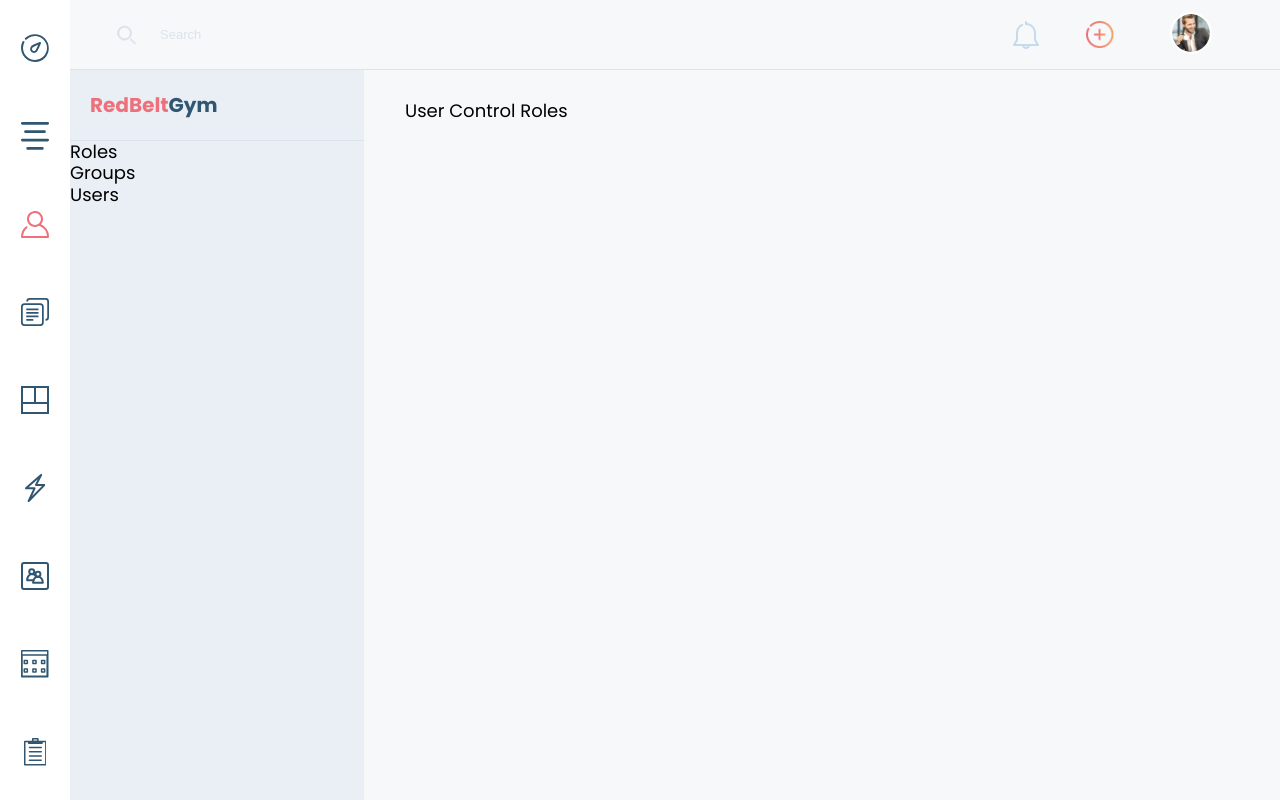
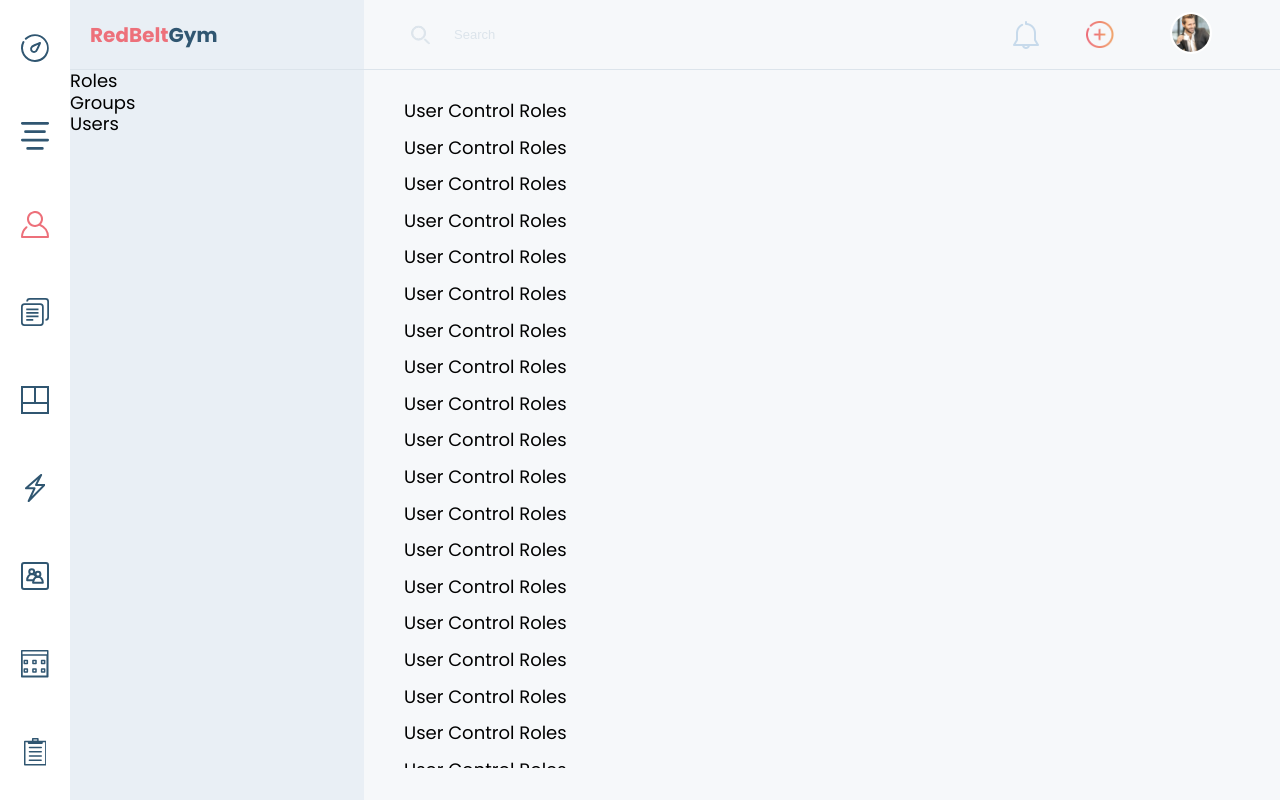
Before and after one commit to rajibkhan976/RBG-FE, a React (Create React App) app: page /user-controls/roles in a window 1280 px wide. Built offline with nearby package versions, Linux system fonts and the light colour scheme.

Commit message:
Front-end UI setup v1.0.4

```diff
--- a/src/App.css
+++ b/src/App.css
@@ -260,6 +260,7 @@ audio, video {
 .dashMain {
   flex: 1 1 auto;
   height: 100%;
+  position: relative;
 }
 
 .routeMenu a>svg {
@@ -397,7 +398,7 @@ audio, video {
 
 .logoSidebar {
   display: flex;
-  height: 70.5px;
+  height: 70px;
   align-items: center;
   border-bottom: 1px solid #DCE4EB;
   padding: 0 20px;
@@ -518,33 +519,39 @@ input:focus+.searchIco #search-ico .a {
 
 /* Dashboard Body */
 
-.dashboardView {
-  height: calc(100% - 70px);
-}
-
 .dashboardElComponent {
   margin-right: 0;
+  position: relative;
+  padding: 0 0 0 294px;
   height: 100%;
+}
+.dashInnerStructure {
+  overflow: hidden;
+  height: calc(100% - 70px);
+  padding: 30px 0 32px 40px;
+}
+.dashInnerUI {
+  padding-right: 46px;
   overflow: auto;
-  padding: 30px 50px 32px 335px;
-  position: relative;
+  height: 100%;
 }
-.dashboardElComponent::-webkit-scrollbar {
+.dashInnerUI::-webkit-scrollbar {
   width: 4px;
 }
 
-.dashboardElComponent::-webkit-scrollbar-track {
-  background-color: #F1A668;
+.dashInnerUI::-webkit-scrollbar-track {
+  background-color: #DCE4EB;
 }
 
-.dashboardElComponent::-webkit-scrollbar-thumb {
-  background-color: #DCE4EB;
+.dashInnerUI::-webkit-scrollbar-thumb {
+  background-color: #F1A668;
 }
 .menuDetails {
   position: absolute;
   top: 0;
   left: 0;
   bottom: 0;
+  z-index: 2;
 }
 
 
--- a/src/dashboard/DashboardRouting.js
+++ b/src/dashboard/DashboardRouting.js
@@ -1,17 +1,18 @@
 import { useEffect, useState } from "react";
 import { Route, Switch, Redirect } from "react-router-dom";
+
 import UserControls from "./userControls";
 import Automation from "./automation";
 import ContactsComponent from "./contacts";
 
 const DashboardRouting = (props) => {
-  let [linkHovered, setLinkHovered] = useState('/user-controls');
+  let [linkHovered, setLinkHovered] = useState("/user-controls");
   useEffect(() => {
     setLinkHovered(props.hoveredLink);
   });
 
   return (
-    <div className="dashboardView">
+    <>
       <Switch>
         <Redirect exact from="/" to="/user-controls" />
         <Route path="/user-controls">
@@ -24,7 +25,7 @@ const DashboardRouting = (props) => {
           <ContactsComponent linkHovered={linkHovered} />
         </Route>
       </Switch>
-    </div>
+    </>
   );
 };
 
--- a/src/dashboard/automation/index.js
+++ b/src/dashboard/automation/index.js
@@ -1,16 +1,15 @@
 import { useEffect } from "react";
 import { Route, Switch, NavLink, Redirect } from "react-router-dom";
 
+import HeaderDashboard from "../../common/HeaderDashboard";
 import SidebarLogo from "../../assets/images/sidebar-logo.png";
 import AutomationLists from "./components/AutomationLists";
 
 function Automation(props) {
-  useEffect(() => {
-  });
+  useEffect(() => {});
 
   return (
     <Switch>
-      <div className="dashboardElComponent">
       <div className="menuDetails">
         <figure className="logoSidebar">
           <img src={SidebarLogo} alt="" />
@@ -26,8 +25,16 @@ function Automation(props) {
           </li>
         </ul>
       </div>
+      <div className="dashboardElComponent">
+        <HeaderDashboard />
+        <div className="dashInnerStructure">
           <Redirect exact from="/automation" to="/automation/automation-list" />
-        <Route strict path="/automation/automation-list" component={AutomationLists} />
+          <Route
+            strict
+            path="/automation/automation-list"
+            component={AutomationLists}
+          />
+        </div>
       </div>
     </Switch>
   );
--- a/src/dashboard/contacts/index.js
+++ b/src/dashboard/contacts/index.js
@@ -1,14 +1,14 @@
 import { useEffect } from "react";
 import { Route, Switch, NavLink, Redirect } from "react-router-dom";
 
+import HeaderDashboard from "../../common/HeaderDashboard";
 import SidebarLogo from "../../assets/images/sidebar-logo.png";
 import ContactDetails from "./components/ContactDetails";
 
 function ContactsComponent(props) {
   useEffect(() => {});
   return (
-    <Switch>
-      <div className="dashboardElComponent">
+    <>
       <div className="menuDetails">
         <figure className="logoSidebar">
           <img src={SidebarLogo} alt="" />
@@ -24,10 +24,20 @@ function ContactsComponent(props) {
           </li>
         </ul>
       </div>
+      <Switch>
+        <div className="dashboardElComponent">
+          <HeaderDashboard />
+          <div className="dashInnerStructure">
             <Redirect exact from="/contacts" to="/contacts/contact-details" />
-        <Route strict path="/contacts/contact-details" component={ContactDetails} />
+            <Route
+              strict
+              path="/contacts/contact-details"
+              component={ContactDetails}
+            />
+          </div>
         </div>
       </Switch>
+    </>
   );
 }
 
--- a/src/dashboard/index.js
+++ b/src/dashboard/index.js
@@ -2,7 +2,6 @@ import { useState } from "react";
 
 import DashboardRouting from "./DashboardRouting";
 import LeftMenu from "../common/LeftMenu";
-import HeaderDashboard from "../common/HeaderDashboard";
 
 function Dashboard(props) {
   let [hoveredLink, setHoveredLink] = useState(null);
@@ -17,7 +16,6 @@ function Dashboard(props) {
       <div className="dashboardBody d-flex f-align-center">
         <LeftMenu getHovered={getHovered} />
         <div className="dashMain">
-          <HeaderDashboard />
           <DashboardRouting hoveredLink={hoveredLink} />
         </div>
       </div>
--- a/src/dashboard/userControls/components/UserControlsGroups.js
+++ b/src/dashboard/userControls/components/UserControlsGroups.js
@@ -1,9 +1,5 @@
 const UserControlsGroups = () => {
-    return (
-        <>
-            User Control Groups
-        </>
-    );
-  };
+  return <div className="dashInnerUI">User Control Groups</div>;
+};
 
-  export default UserControlsGroups;
+export default UserControlsGroups;
--- a/src/dashboard/userControls/components/UserControlsRoles.js
+++ b/src/dashboard/userControls/components/UserControlsRoles.js
@@ -1,9 +1,81 @@
 const UserControlsRoles = () => {
-    return (
-        <>
-            User Control Roles
-        </>
-    );
-  };
+  return (
+    <div className="dashInnerUI">
+      <p>User Control Roles</p>
+      <p>User Control Roles</p>
+      <p>User Control Roles</p>
+      <p>User Control Roles</p>
+      <p>User Control Roles</p>
+      <p>User Control Roles</p>
+      <p>User Control Roles</p>
+      <p>User Control Roles</p>
+      <p>User Control Roles</p>
+      <p>User Control Roles</p>
+      <p>User Control Roles</p>
+      <p>User Control Roles</p>
+      <p>User Control Roles</p>
+      <p>User Control Roles</p>
+      <p>User Control Roles</p>
+      <p>User Control Roles</p>
+      <p>User Control Roles</p>
+      <p>User Control Roles</p>
+      <p>User Control Roles</p>
+      <p>User Control Roles</p>
+      <p>User Control Roles</p>
+      <p>User Control Roles</p>
+      <p>User Control Roles</p>
+      <p>User Control Roles</p>
+      <p>User Control Roles</p>
+      <p>User Control Roles</p>
+      <p>User Control Roles</p>
+      <p>User Control Roles</p>
+      <p>User Control Roles</p>
+      <p>User Control Roles</p>
+      <p>User Control Roles</p>
+      <p>User Control Roles</p>
+      <p>User Control Roles</p>
+      <p>User Control Roles</p>
+      <p>User Control Roles</p>
+      <p>User Control Roles</p>
+      <p>User Control Roles</p>
+      <p>User Control Roles</p>
+      <p>User Control Roles</p>
+      <p>User Control Roles</p>
+      <p>User Control Roles</p>
+      <p>User Control Roles</p>
+      <p>User Control Roles</p>
+      <p>User Control Roles</p>
+      <p>User Control Roles</p>
+      <p>User Control Roles</p>
+      <p>User Control Roles</p>
+      <p>User Control Roles</p>
+      <p>User Control Roles</p>
+      <p>User Control Roles</p>
+      <p>User Control Roles</p>
+      <p>User Control Roles</p>
+      <p>User Control Roles</p>
+      <p>User Control Roles</p>
+      <p>User Control Roles</p>
+      <p>User Control Roles</p>
+      <p>User Control Roles</p>
+      <p>User Control Roles</p>
+      <p>User Control Roles</p>
+      <p>User Control Roles</p>
+      <p>User Control Roles</p>
+      <p>User Control Roles</p>
+      <p>User Control Roles</p>
+      <p>User Control Roles</p>
+      <p>User Control Roles</p>
+      <p>User Control Roles</p>
+      <p>User Control Roles</p>
+      <p>User Control Roles</p>
+      <p>User Control Roles</p>
+      <p>User Control Roles</p>
+      <p>User Control Roles</p>
+      <p>User Control Roles</p>
+      <p>User Control Roles</p>
+    </div>
+  );
+};
 
-  export default UserControlsRoles;
+export default UserControlsRoles;
--- a/src/dashboard/userControls/components/UserControlsUsers.js
+++ b/src/dashboard/userControls/components/UserControlsUsers.js
@@ -1,9 +1,5 @@
 const UserControlsUsers = () => {
-    return (
-      <>
-            User Control Users
-        </>
-    );
-  };
+  return <div className="dashInnerUI">User Control Users</div>;
+};
 
-  export default UserControlsUsers;
+export default UserControlsUsers;
--- a/src/dashboard/userControls/index.js
+++ b/src/dashboard/userControls/index.js
@@ -1,49 +1,43 @@
 import { useEffect } from "react";
 import { Route, Switch, NavLink, Redirect } from "react-router-dom";
 
+import HeaderDashboard from "../../common/HeaderDashboard";
 import SidebarLogo from "../../assets/images/sidebar-logo.png";
 import UserControlsRoles from "./components/UserControlsRoles";
 import UserControlsGroups from "./components/UserControlsGroups";
 import UserControlsUsers from "./components/UserControlsUsers";
 
 function UserControls(props) {
-  useEffect(() => {
-  });
+  useEffect(() => {});
   return (
-    <Switch>
-      <div className="dashboardElComponent">
+    <>
       <div className="menuDetails">
         <figure className="logoSidebar">
           <img src={SidebarLogo} alt="" />
         </figure>
         <ul>
           <li>
-              <NavLink
-                className="leftMenuInnerLink"
-                to="/user-controls/roles"
-              >
+            <NavLink className="leftMenuInnerLink" to="/user-controls/roles">
               Roles
             </NavLink>
           </li>
           <li>
-              <NavLink
-                className="leftMenuInnerLink"
-                to="/user-controls/groups"
-              >
+            <NavLink className="leftMenuInnerLink" to="/user-controls/groups">
               Groups
             </NavLink>
           </li>
           <li>
-              <NavLink
-                className="leftMenuInnerLink"
-                to="/user-controls/users"
-              >
+            <NavLink className="leftMenuInnerLink" to="/user-controls/users">
               Users
             </NavLink>
           </li>
         </ul>
       </div>
+      <Switch>
+        <div className="dashboardElComponent">
+          <HeaderDashboard />
 
+          <div className="dashInnerStructure">
             <Redirect exact from="/user-controls/" to="/user-controls/roles" />
             <Route
               strict
@@ -61,7 +55,9 @@ function UserControls(props) {
               component={UserControlsUsers}
             />
           </div>
+        </div>
       </Switch>
+    </>
   );
 }
 
```
Lines whose indentation alone changed are shown as unchanged.
